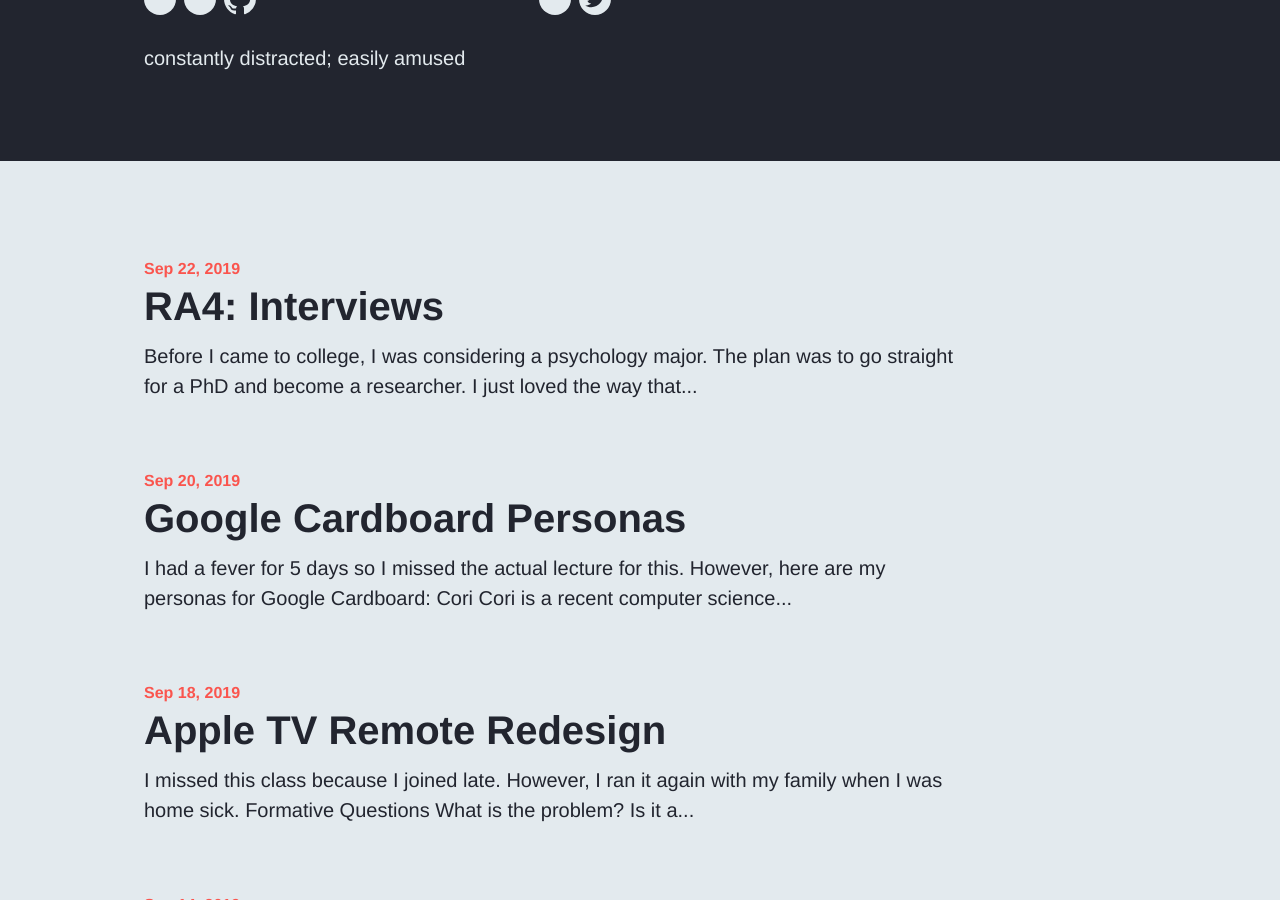
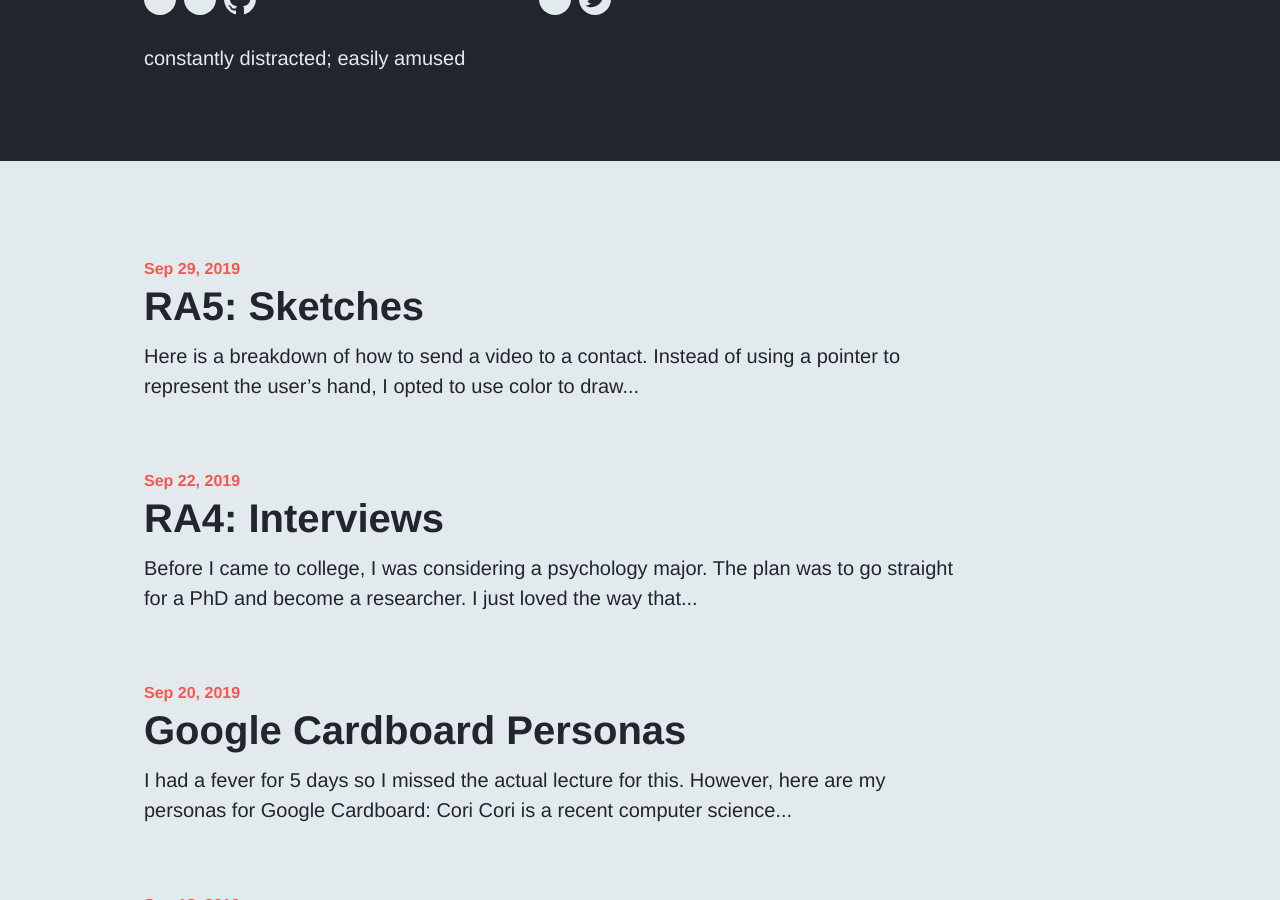
Before and after one commit to aaronaaeng/5839, a Jekyll site: the page built from index.html, in a window 1280 px wide and 900 px high, scrolled down 811 px. Built offline with Jekyll 4.4.1, drawn with Linux system fonts in a browser that asks for light colours; nearby versions of some CDN libraries; comment, search, counter and statistics services are not loaded.

Commit message:
ra5, fix a1

```diff
--- /dev/null
+++ b/_posts/2019-09-29-ra5-sketches.md
@@ -0,0 +1,10 @@
+---
+layout: category-post
+title:  "RA5: Sketches"
+date:   2019-09-29 12:10:00 -0700
+categories: general
+---
+
+Here is a breakdown of how to send a video to a contact.  Instead of using a pointer to represent the user's hand, I opted to use color to draw the reader's attention to the part to be interacted with.  The one exception is the keyboard.  That entire thing colored blue was rough to look at.
+
+![Send a Chicken]({{ "5839/assets/UCD_Sketch.png" }}){: .center-image }
```
Also changed, not shown: _posts/2019-09-11-a1-create-a-blog.md (+1 -1 lines), assets/UCD_Sketch.png (added).
